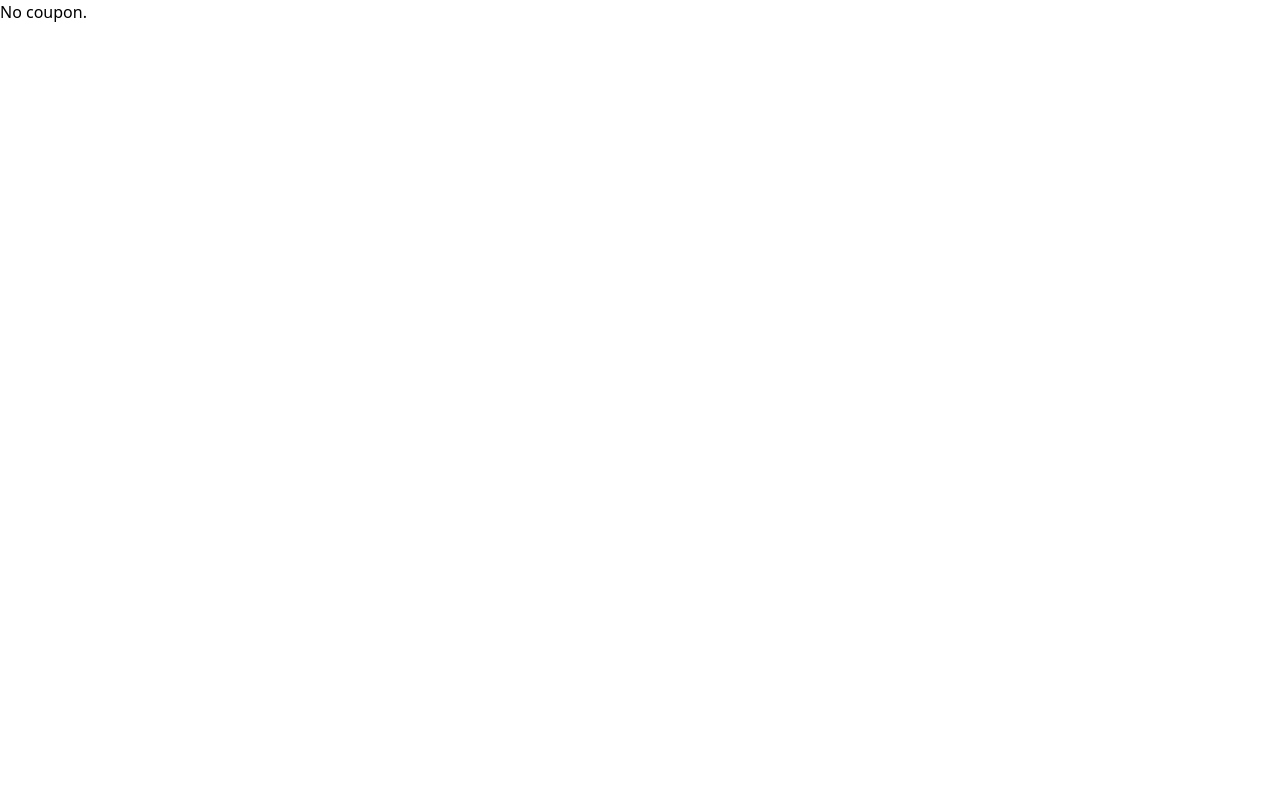
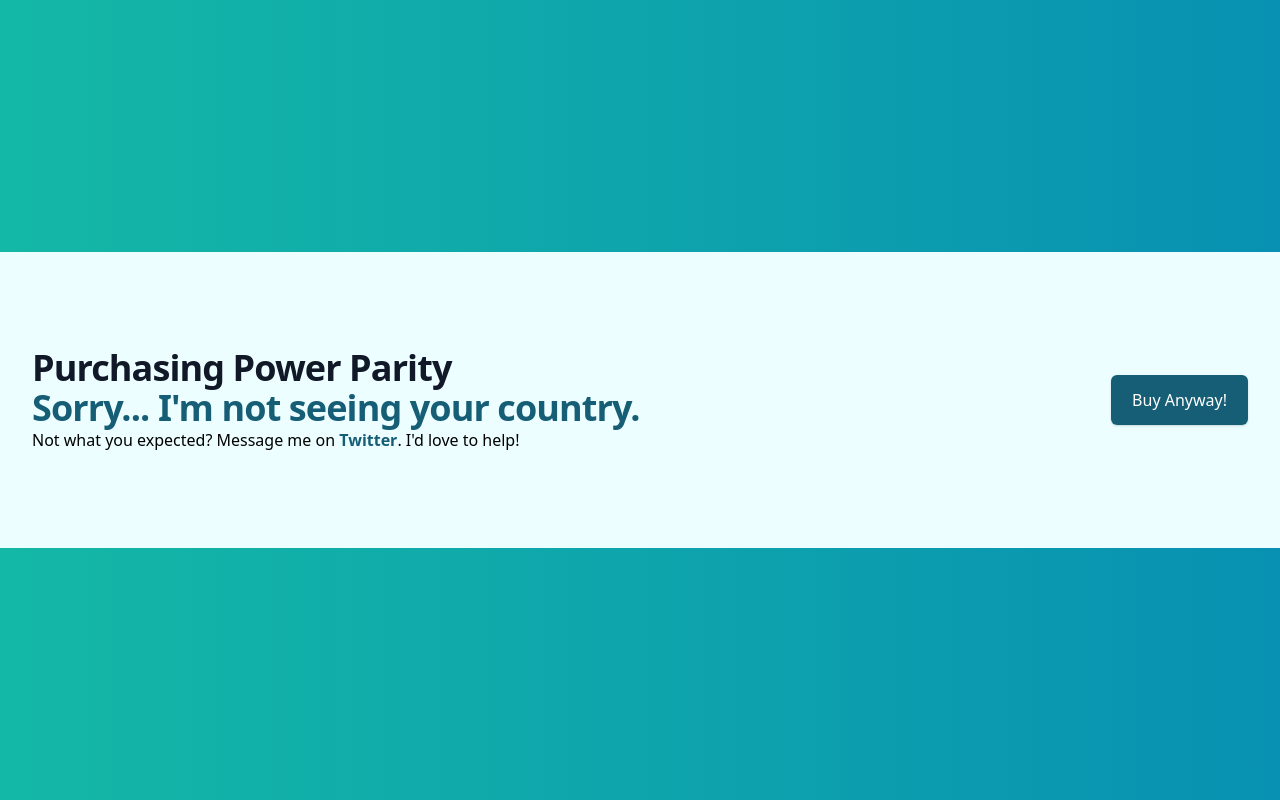
Before and after one commit to leighhalliday/next-level-nextjs, a Next.js app: page /ppp in a window 1280 px wide. Built offline with nearby package versions, Linux system fonts and the light colour scheme.

Commit message:
Fixing tailwind and PPP

```diff
--- a/pages/ppp.tsx
+++ b/pages/ppp.tsx
@@ -8,7 +8,45 @@ interface IProps {
 
 export default function Ppp({ coupon, discount, countryCode }: IProps) {
   if (!coupon) {
-    return <div>No coupon.</div>;
+    return (
+      <div
+        className="flex flex-1 justify-center items-center bg-gradient-to-r from-teal-500 to-cyan-600"
+        style={{ height: "100vh" }}
+      >
+        <div className="bg-cyan-50 w-full">
+          <div className="max-w-7xl mx-auto py-12 px-4 sm:px-6 lg:py-24 lg:px-8 lg:flex lg:items-center lg:justify-between">
+            <div>
+              <h2 className="text-3xl font-extrabold tracking-tight text-gray-900 md:text-4xl">
+                <span className="block">Purchasing Power Parity</span>
+                <span className="block text-cyan-800">
+                  Sorry... I'm not seeing your country.
+                </span>
+              </h2>
+              <span>
+                Not what you expected? Message me on{" "}
+                <a
+                  className="text-cyan-800 font-bold"
+                  href="https://twitter.com/leighchalliday"
+                >
+                  Twitter
+                </a>
+                . I'd love to help!
+              </span>
+            </div>
+            <div className="mt-8 flex lg:mt-0 lg:flex-shrink-0">
+              <div className="inline-flex rounded-md shadow">
+                <a
+                  href={`https://courses.leighhalliday.com/next-level-next-js/buy`}
+                  className="inline-flex items-center justify-center px-5 py-3 border border-transparent text-base font-medium rounded-md text-white bg-cyan-800 hover:bg-cyan-900"
+                >
+                  Buy Anyway!
+                </a>
+              </div>
+            </div>
+          </div>
+        </div>
+      </div>
+    );
   }
 
   return (
@@ -35,7 +73,7 @@ export default function Ppp({ coupon, discount, countryCode }: IProps) {
               >
                 Twitter
               </a>
-              .
+              . I'd love to help!
             </span>
           </div>
           <div className="mt-8 flex lg:mt-0 lg:flex-shrink-0">
@@ -75,12 +113,12 @@ interface IPPPResponse {
 }
 
 export const getServerSideProps: GetServerSideProps = async ({ req }) => {
-  const countryCode = (req.headers["cf-ipcountry"] as string | null) ?? "MX";
+  const countryCode = (req.headers["cf-ipcountry"] as string | null) ?? "US";
   let factor: number | undefined = known[countryCode];
 
   if (!factor || typeof factor === "undefined") {
     const response = await fetch(
-      "https://api.purchasing-power-parity.com/?target=ID"
+      `https://api.purchasing-power-parity.com/?target=${countryCode}`
     );
     const data: IPPPResponse = await response.json();
     factor = data?.ppp?.pppConversionFactor ?? 1;
--- a/postcss.config.js
+++ b/postcss.config.js
@@ -1,8 +1,19 @@
-// If you want to use other PostCSS plugins, see the following:
-// https://tailwindcss.com/docs/using-with-preprocessors
 module.exports = {
-  plugins: {
-    tailwindcss: {},
-    autoprefixer: {},
-  },
-}
+  plugins: [
+    "tailwindcss",
+    "postcss-import",
+    "postcss-flexbugs-fixes",
+    [
+      "postcss-preset-env",
+      {
+        autoprefixer: {
+          flexbox: "no-2009",
+        },
+        stage: 3,
+        features: {
+          "custom-properties": false,
+        },
+      },
+    ],
+  ],
+};
--- a/tailwind.config.js
+++ b/tailwind.config.js
@@ -1,7 +1,7 @@
 const colors = require("tailwindcss/colors");
 
 module.exports = {
-  purge: ["./pages/**/*.{js,ts,jsx,tsx}", "./components/**/*.{js,ts,jsx,tsx}"],
+  purge: ["./pages/**/*.{js,ts,jsx,tsx}", "./src/**/*.{js,ts,jsx,tsx}"],
   darkMode: false, // or 'media' or 'class'
   theme: {
     extend: {
```
Also changed, not shown: package.json (+5 -2 lines), 1 other file (tests, documents, lock files or other folders).
